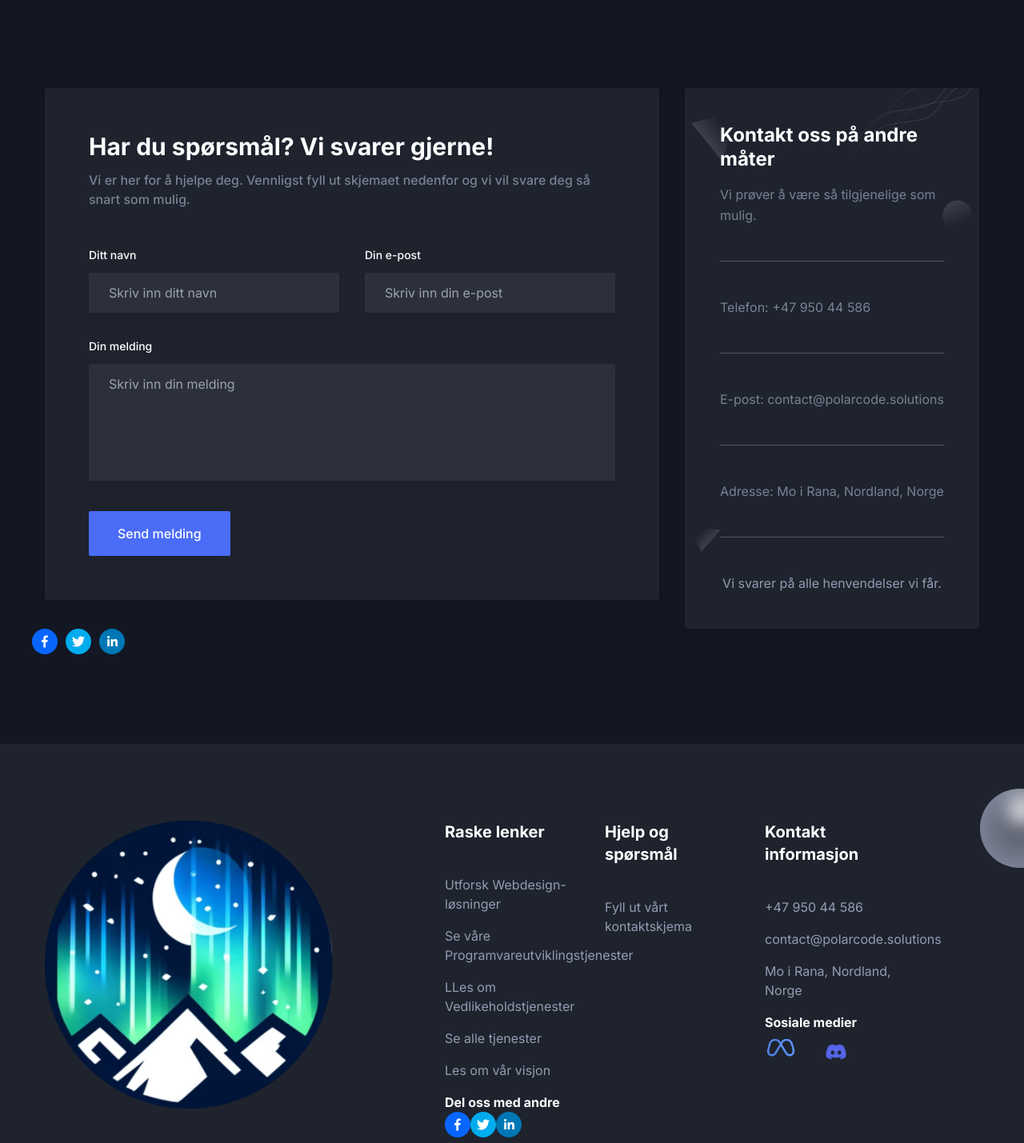
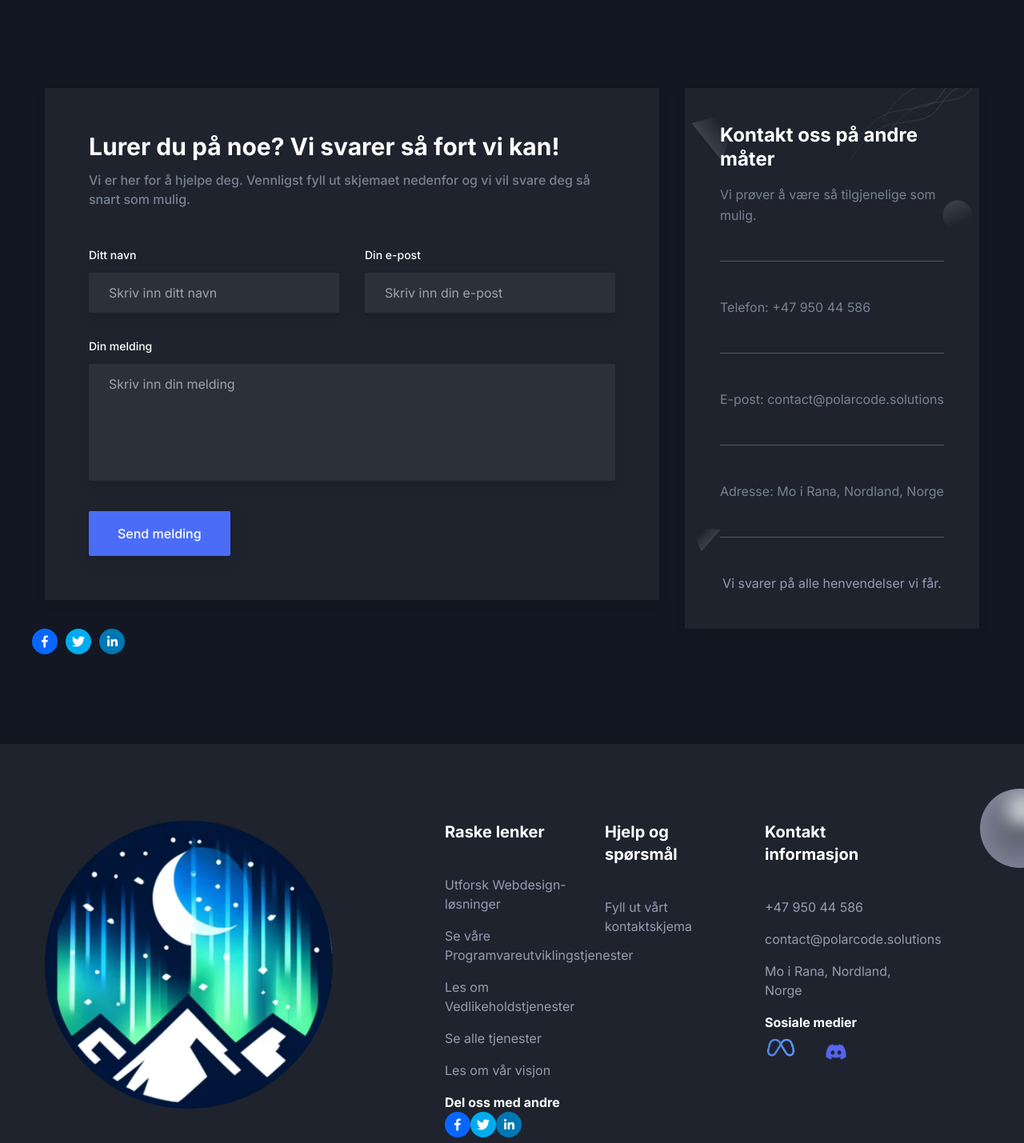
Before and after one commit to PolarCodeSolutions/polarCS-website-react, a Next.js app: page / in a window 1280 px wide. Shown: the part 4241-5670 px from the top of the page at 80% size. Built offline with nearby package versions, Linux system fonts and the light colour scheme.

Commit message:
SEO-290724-1304

```diff
--- a/src/components/Contact/index.tsx
+++ b/src/components/Contact/index.tsx
@@ -48,7 +48,7 @@ const Contact: React.FC = () => {
               data-wow-delay=".15s"
             >
               <h2 className="mb-3 text-2xl font-bold text-black dark:text-white sm:text-3xl lg:text-2xl xl:text-3xl">
-                Har du spørsmål? Vi svarer gjerne!
+                Lurer du på noe? Vi svarer så fort vi kan!
               </h2>
               <p className="mb-12 text-base font-medium text-body-color">
                 Vi er her for å hjelpe deg. Vennligst fyll ut skjemaet nedenfor og vi vil svare deg så snart som mulig.
--- a/src/components/Footer/index.tsx
+++ b/src/components/Footer/index.tsx
@@ -74,7 +74,7 @@ const Footer = () => {
                       href="https://www.polarcode.solutions/tjenester/vedlikehold"
                       className="mb-4 inline-block text-base text-body-color duration-300 hover:text-primary dark:text-body-color-dark dark:hover:text-primary"
                     >
-                      LLes om Vedlikeholdstjenester
+                      Les om Vedlikeholdstjenester
                     </Link>
                   </li>
                   <li>
```
